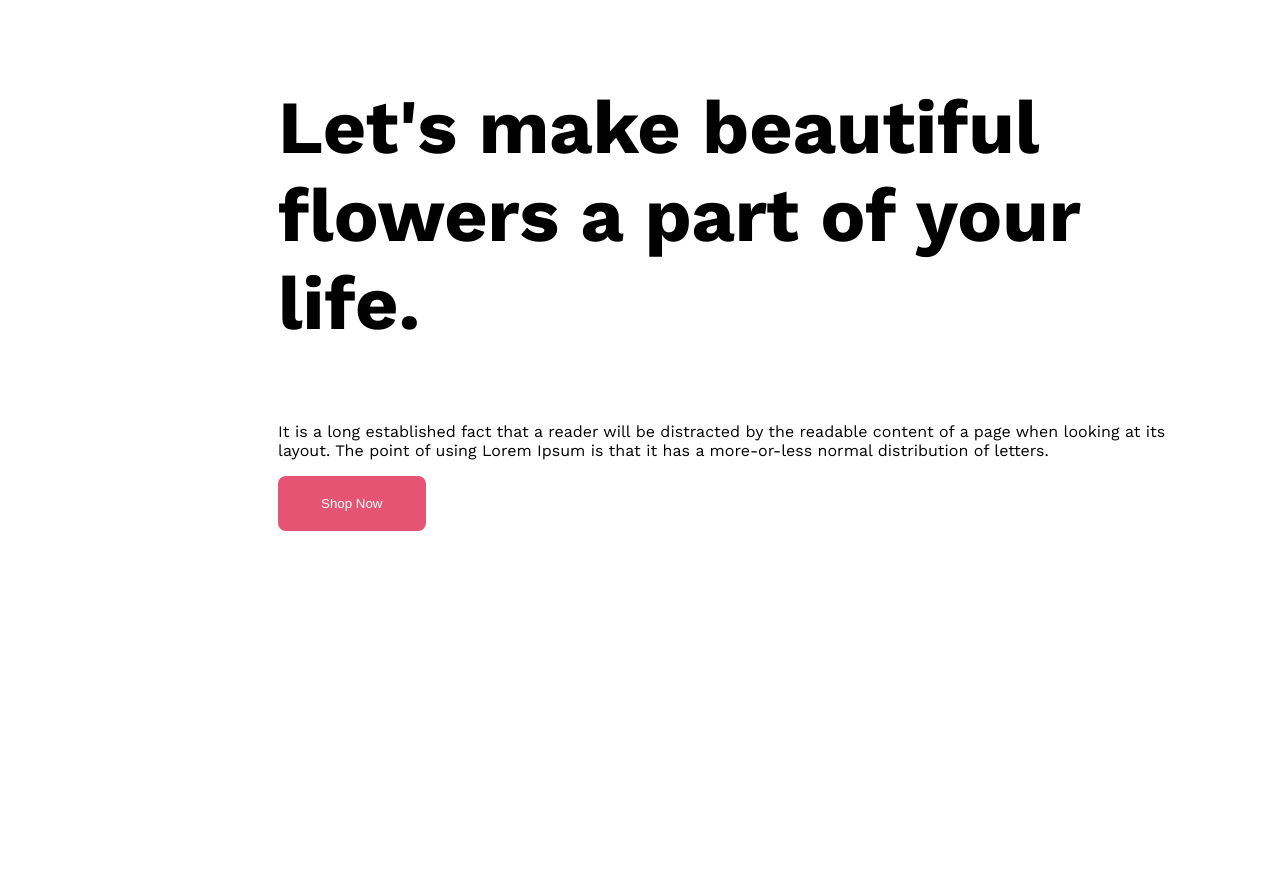
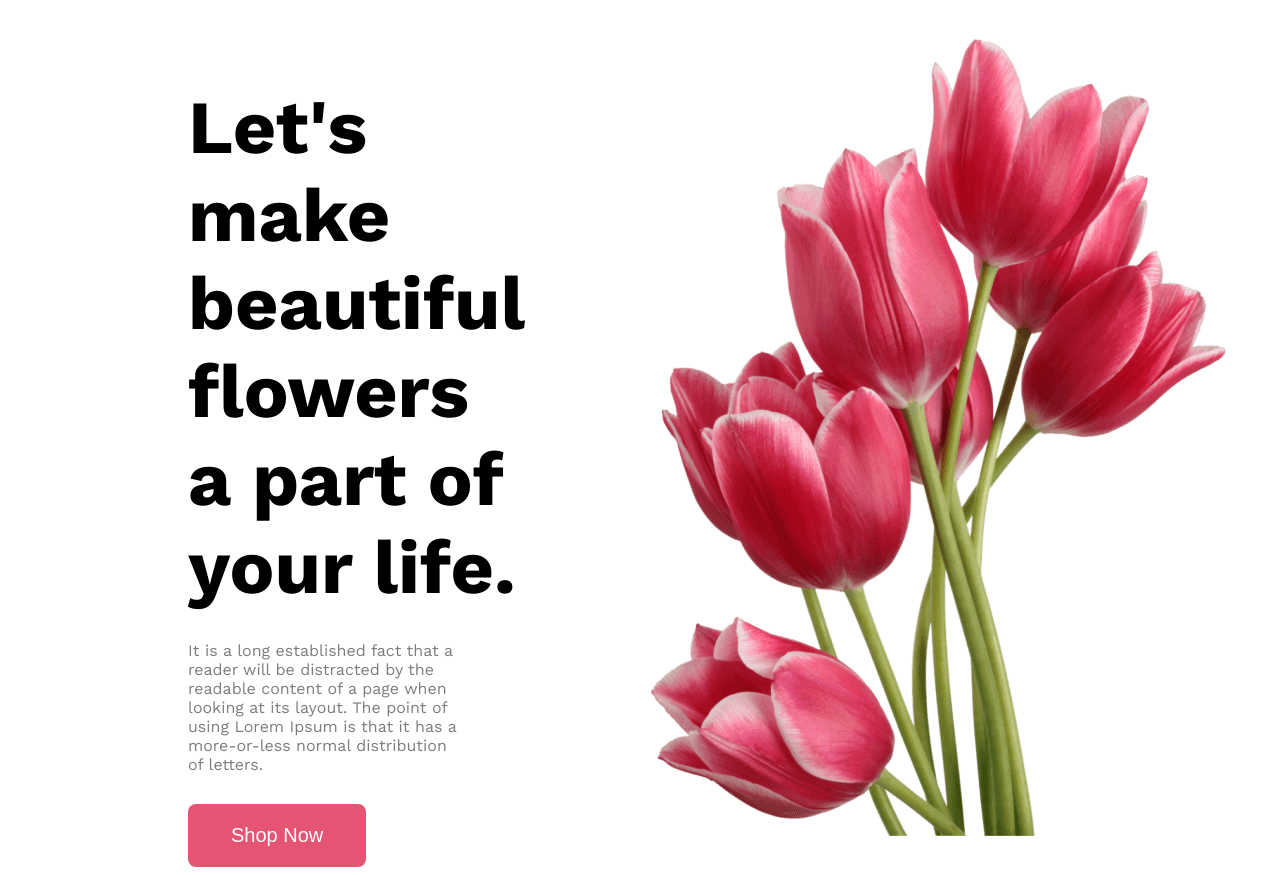
Before and after one commit to brinto-swe/flower-shop-assignment, a plain HTML site: page index.html in a window 1280 px wide. Before the commit the page ends 800 px from the top, so only its background shows below. Drawn offline with nearby package versions, Linux system fonts and the light colour scheme.

Commit message:
header section updated

```diff
--- a/index.html
+++ b/index.html
@@ -15,8 +15,8 @@
             <p class="header-paragraph">It is a long established fact that a reader will be distracted by the readable content of a page when looking at its layout. The point of using Lorem Ipsum is that it has a more-or-less normal distribution of letters.</p>
             <button class="button-style" type="submit">Shop Now</button>
         </div>
-        <div>
-            <img src="./Flower Asset/pngwing 10.png" alt="" srcset="">
+        <div class="header-banner">
+            <img src="./Flowers/pngwing 10.png" alt="" srcset="">
         </div>
     </header>
     <main>
--- a/style.css
+++ b/style.css
@@ -11,18 +11,28 @@ body {
     align-items: center;
 }
 .header-info{
-    margin: 0px 97px 0px 270px;
+    margin: 0px 97px 0px 180px;
 }
 .header-headline {
     font-size: 75px;
+    margin-bottom: 30px;
 }
-
+.header-paragraph{
+    margin: 0px 60px 30px 0px;
+    color: #27272799;
+    font-size: 16px;
+}
 .button-style {
     color: white;
     background-color: #E55473;
     padding: 20px 43px;
     align-items: flex-start;
-    gap: 10px;
     border: none;
     border-radius: 8px;
 }
+.button-style{
+    font-size: 20px;
+}
+.header-banner{
+    margin-right: 110px;
+}
```
